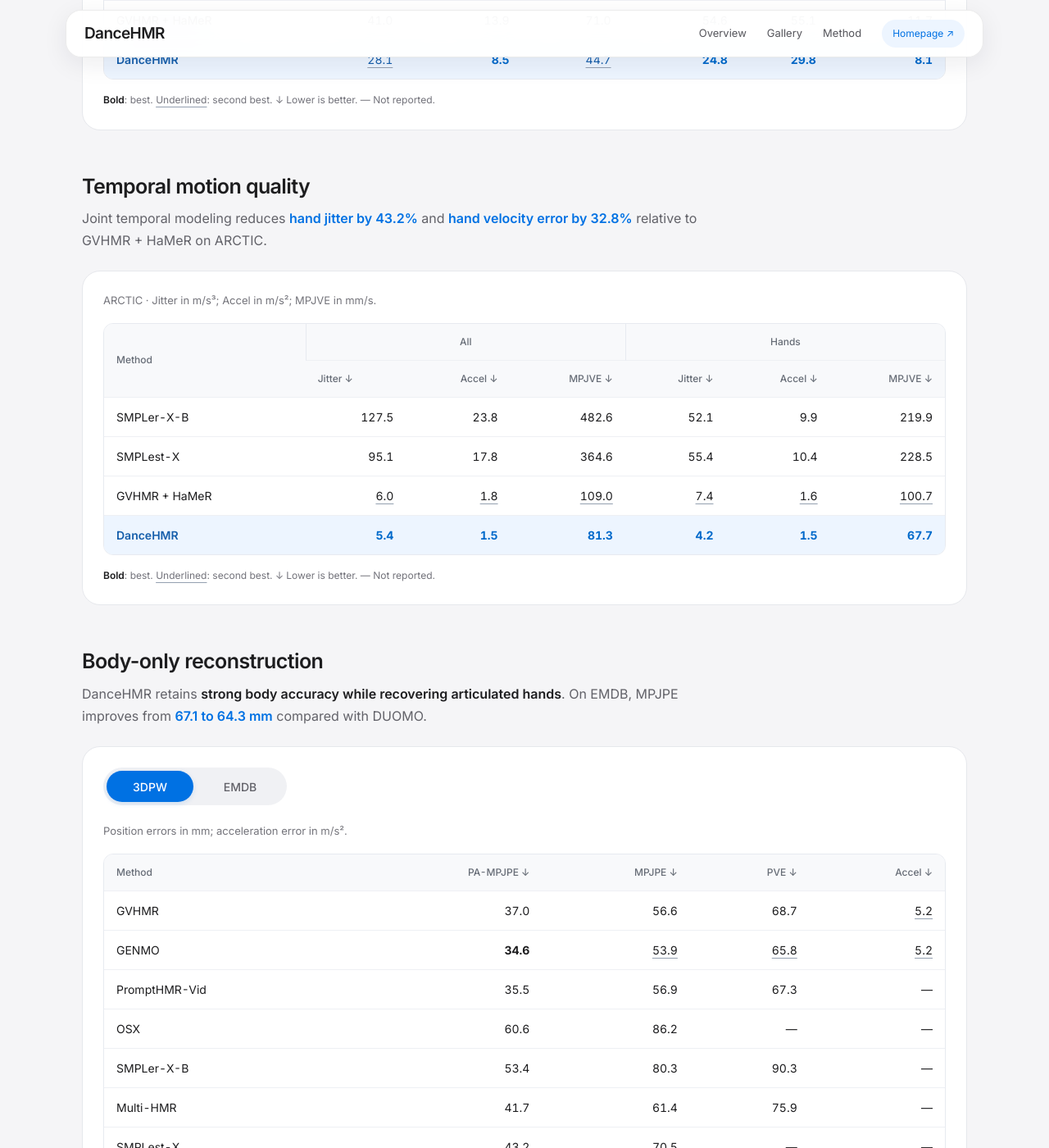
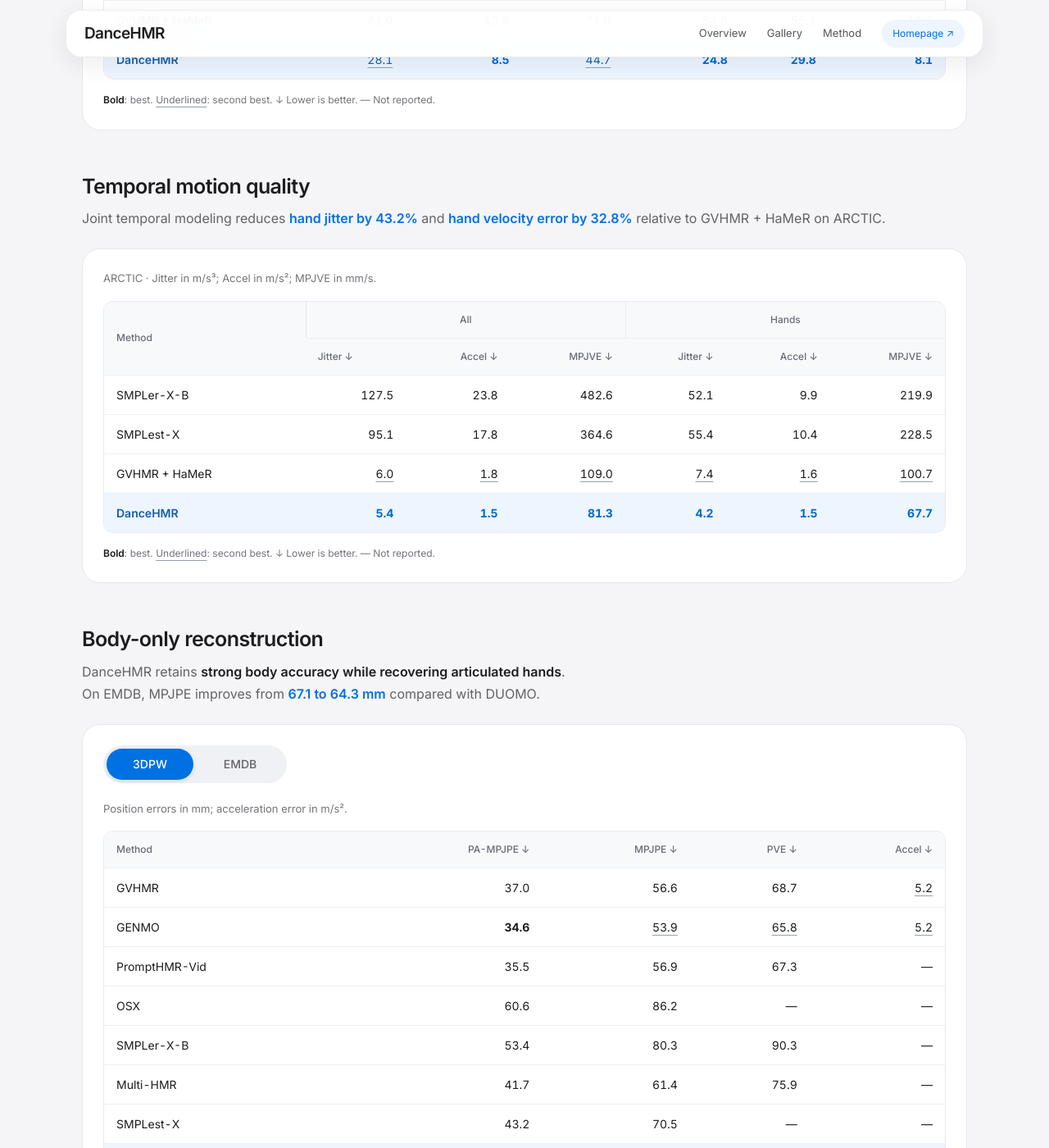
Before and after one commit to shenwenhao01/shenwenhao01.github.io, a Jekyll site: the page built from dancehmr/index.html, in a window 1280 px wide and 1400 px high, scrolled down 5441 px. Shown: the whole window at 82% size. Built offline with Jekyll 4.4.1, drawn with Linux system fonts in a browser that asks for light colours.

Commit message:
Improve DanceHMR benchmark paragraph wrapping

```diff
--- a/_sass/_dancehmr.scss
+++ b/_sass/_dancehmr.scss
@@ -454,7 +454,7 @@ button, a { transition: color 180ms, background 180ms, border-color 180ms, trans
 .result-highlights-note { margin: 14px 0 0; color: #75757c; font-size: 12px; }
 .benchmark-block { margin-top: 52px; scroll-margin-top: 100px; }
 .benchmark-block h3 { font-size: 25px; font-weight: 600; letter-spacing: -.6px; line-height: 1.3; }
-.benchmark-description { max-width: 780px; margin-top: 10px; font-size: 16px; color: #626269; line-height: 1.7; }
+.benchmark-description { margin-top: 10px; font-size: 16px; color: #626269; line-height: 1.7; text-wrap: balance; }
 .benchmark-group { margin-top: 23px; padding: 25px; background: #fff; border: 1px solid #e6e8ec; border-radius: 22px; }
 .benchmark-tabs { display: flex; gap: 4px; width: max-content; max-width: 100%; padding: 4px; border-radius: 30px; background: #f0f1f4; margin-bottom: 21px; }
 .benchmark-tabs button { min-width: 106px; min-height: 38px; padding: 6px 18px; border: 0; border-radius: 23px; background: transparent; color: #626269; font-size: 14px; font-weight: 500; }
```
